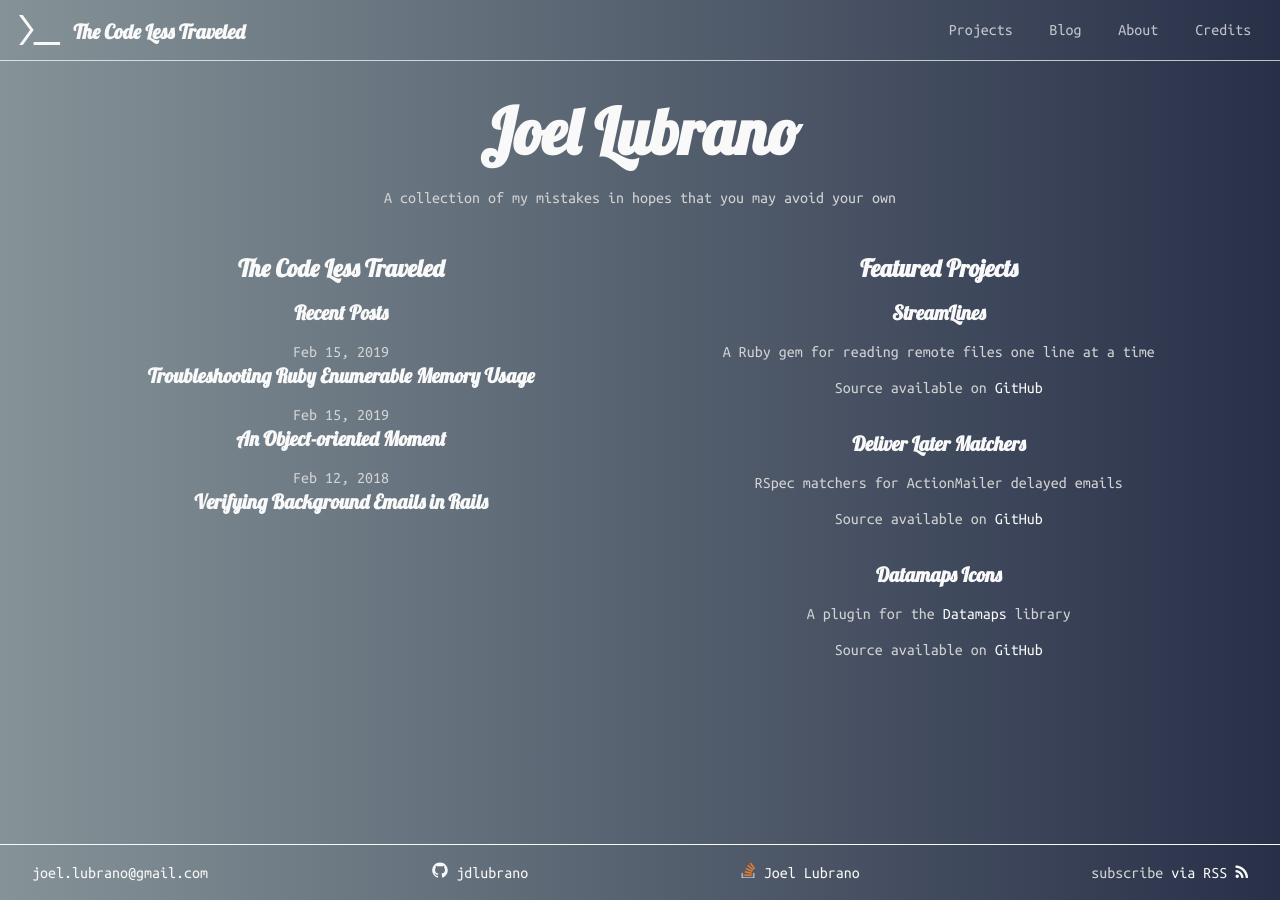
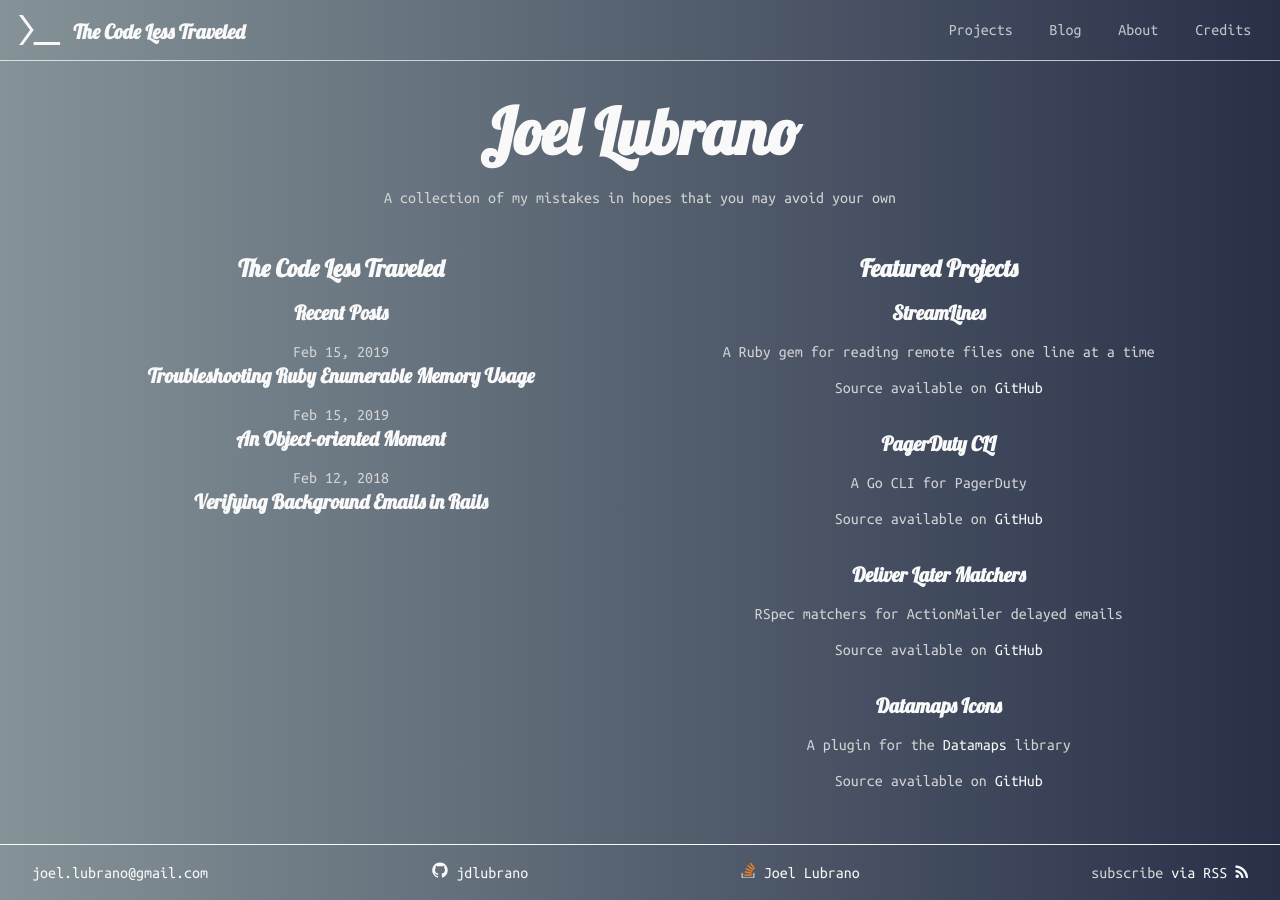
Before and after one commit to jdlubrano/jdlubrano.github.io, a Jekyll site: the page built from index.html, in a window 1280 px wide. Built offline with Jekyll 4.4.1, drawn with Linux system fonts in a browser that asks for light colours; nearby versions of some CDN libraries.

Commit message:
Add pagerduty-cli to Projects

```diff
--- a/_data/projects.yml
+++ b/_data/projects.yml
@@ -1,6 +1,10 @@
 - name: StreamLines
   description: A Ruby gem for reading remote files one line at a time
   source_link: <a href="https://github.com/jdlubrano/stream_lines">GitHub</a>
+
+- name: PagerDuty CLI
+  description: A Go CLI for PagerDuty
+  source_link: <a href="https://github.com/jdlubrano/pagerduty-cli">GitHub</a>
 
 - name: Deliver Later Matchers
   description: RSpec matchers for ActionMailer delayed emails
```
